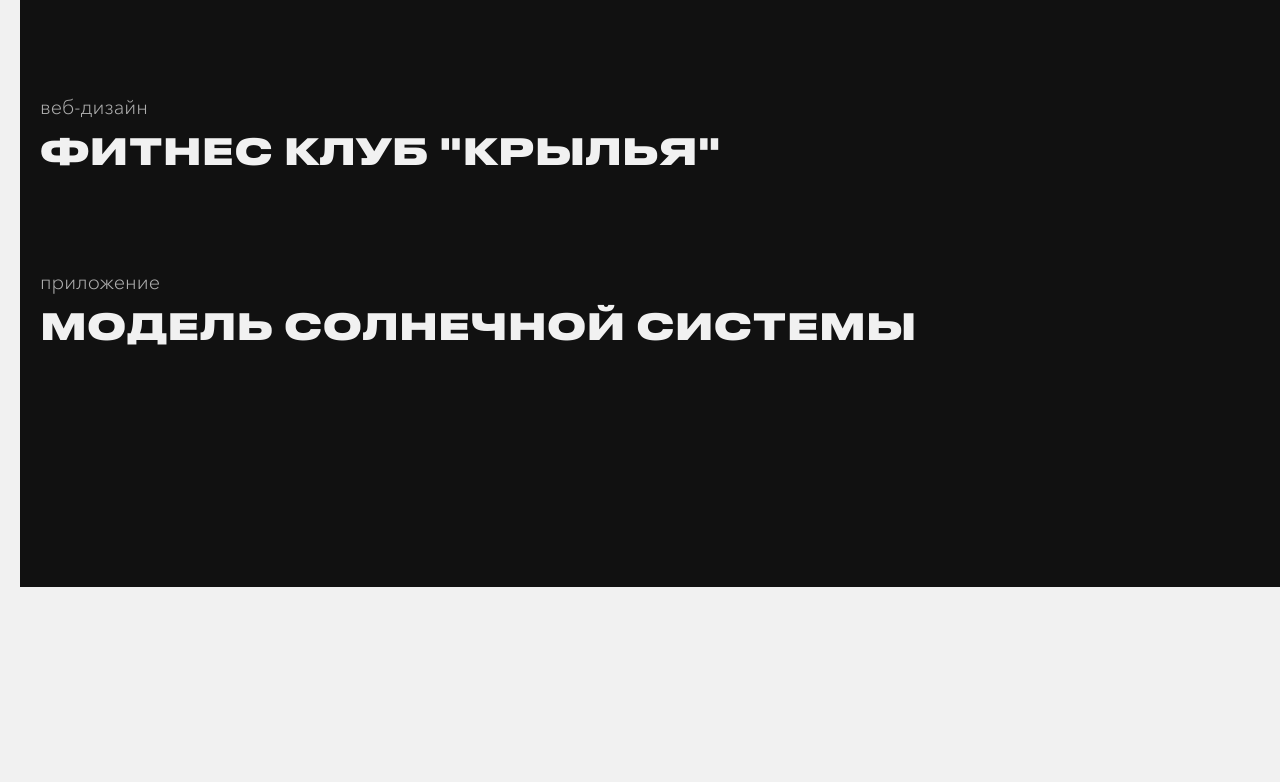
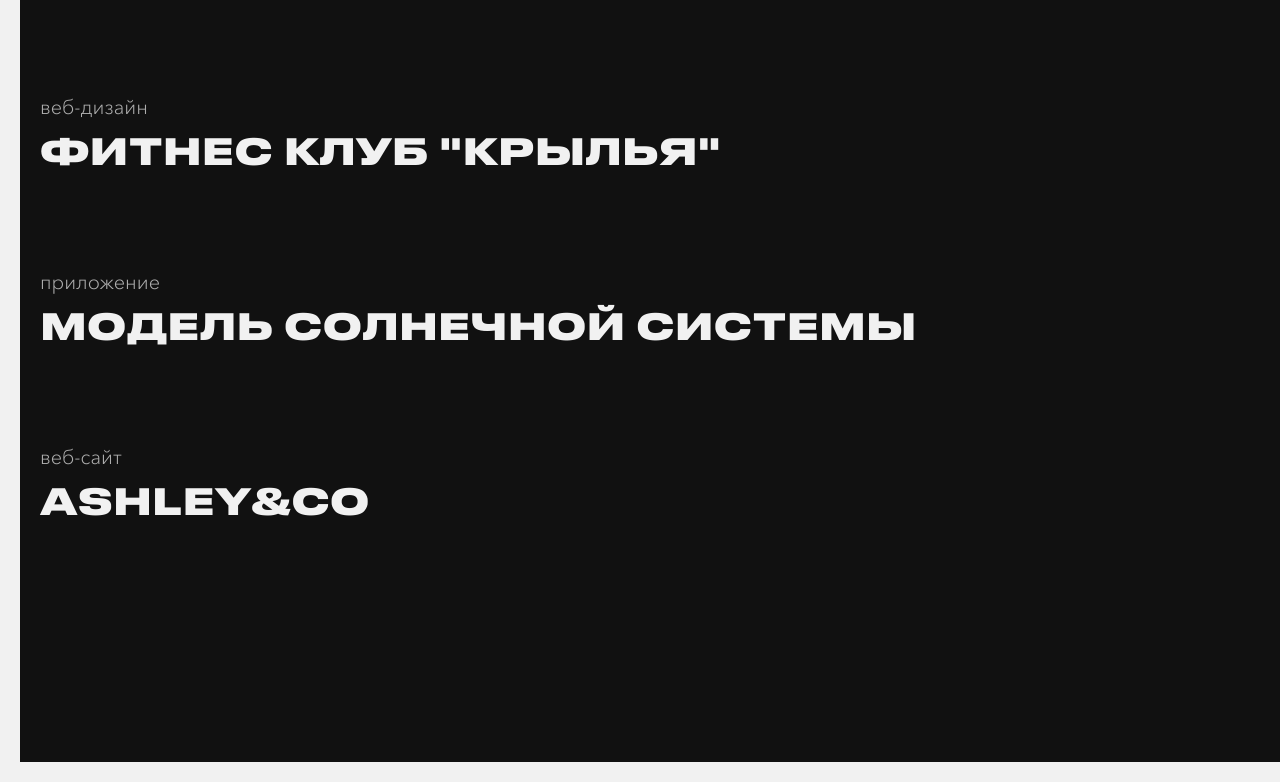
Before and after one commit to rukatoma/portfolio, a plain HTML site: page portfolio.html in a window 1280 px wide. Shown: the part 1083-1865 px from the top of the page. Before the commit the page ends 1690 px from the top, so only its background shows below. Drawn offline with Linux system fonts and the light colour scheme.

Commit message:
Update portfolio.html

```diff
--- a/portfolio.html
+++ b/portfolio.html
@@ -41,6 +41,9 @@
           <div class="portfolio__item">
             <h3 class="portfolio__name">Приложение</h3><a class="portfolio__link" href="files/solar_system/index.html" target="_blank">Модель солнечной системы</a>
           </div>
+          <div class="portfolio__item">
+            <h3 class="portfolio__name">Веб-сайт</h3><a class="portfolio__link" href="files/ashley-co/index.html" target="_blank">Ashley&Co</a>
+          </div>
         </div>
       </section>
     </div>
```
